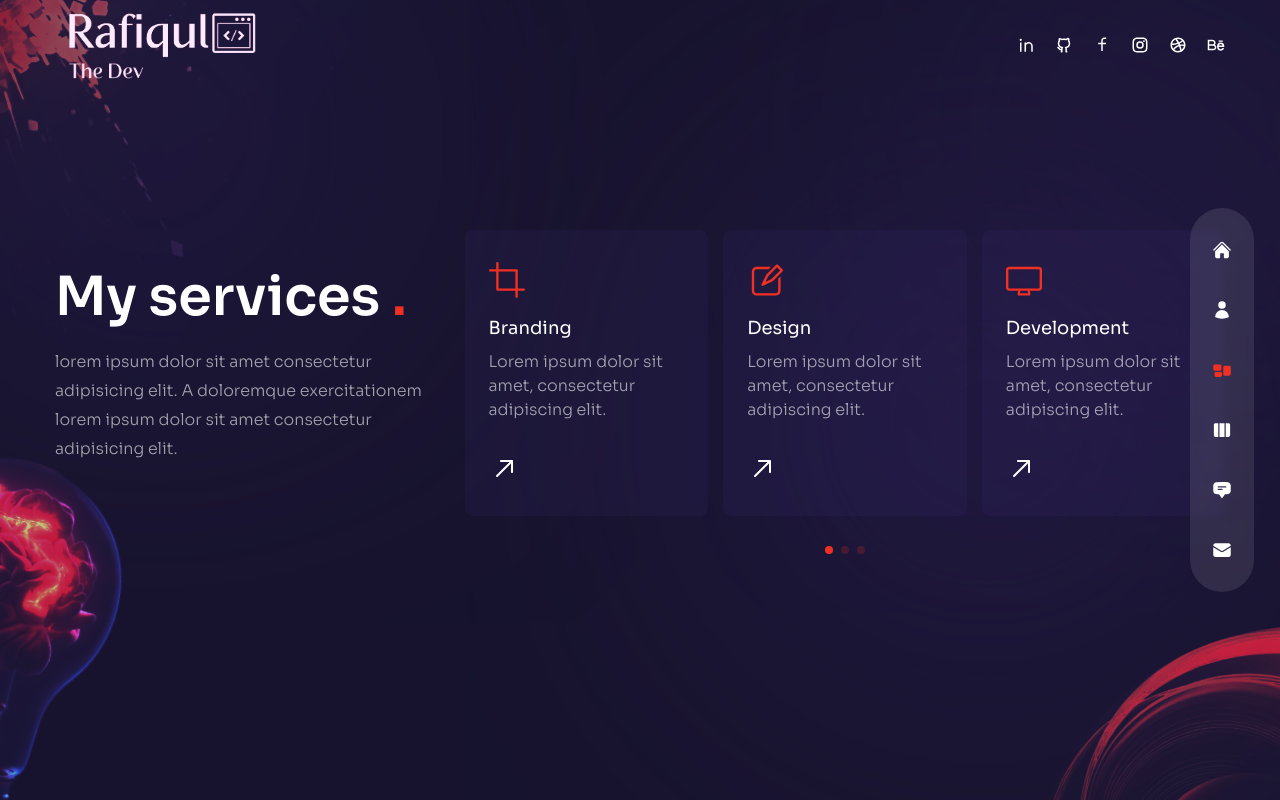
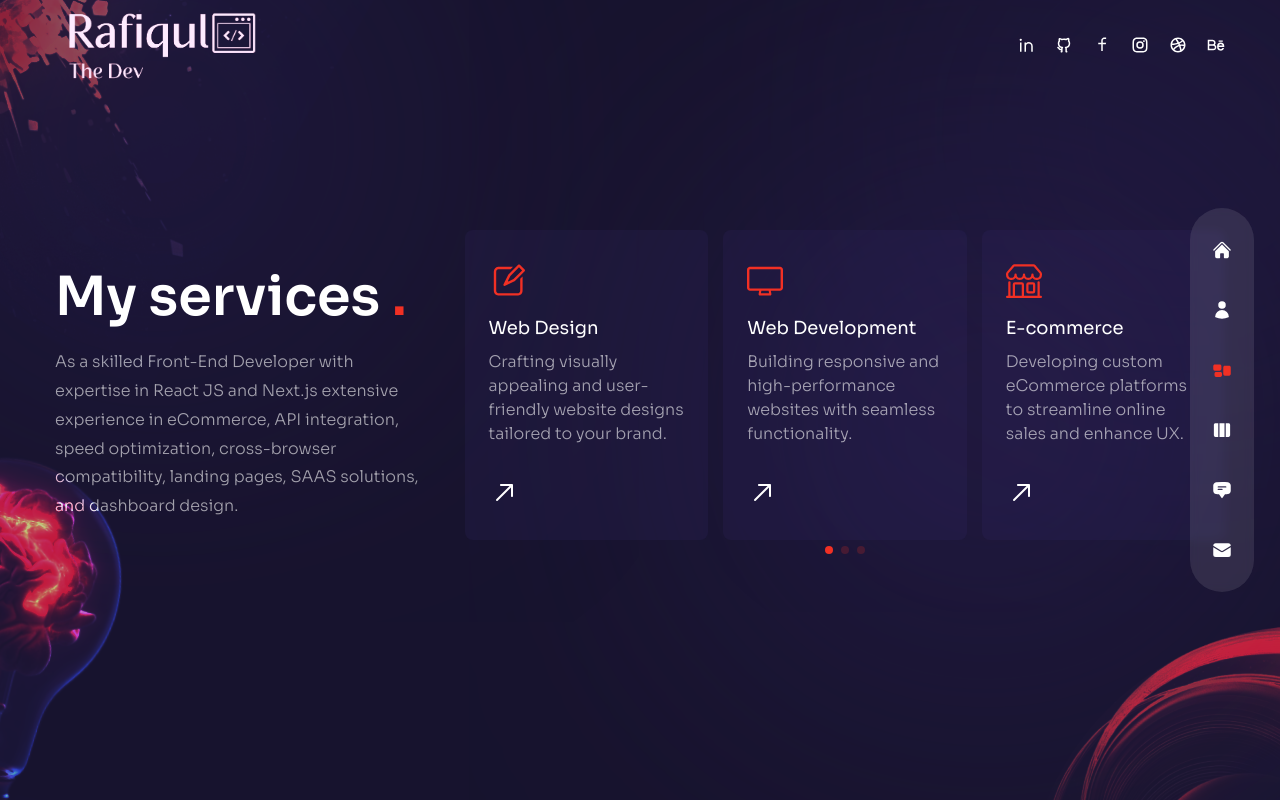
Before and after one commit to Mr-Rafiqul-Islam/portfolio-using-nextjs, a Next.js app: page /services in a window 1280 px wide. Built offline with nearby package versions, Linux system fonts and the light colour scheme.

Commit message:
Updated Content

```diff
--- a/components/ResumeBtn.js
+++ b/components/ResumeBtn.js
@@ -22,7 +22,7 @@ const ResumeBtn = () => {
           className="animate-spin-slow w-full h-full max-w-[170px] max-h-[170px]"
         />
 
-        <HiArrowRight className="absolute text-3xl md:text-4xl md:group-hover:translate-x-2 trasition-all duration-300" />
+        <HiArrowRight className="absolute rotate-90 text-3xl md:text-4xl md:group-hover:translate-y-2 trasition-all duration-300" />
       </Link>
     </div>
   );
--- a/components/ServiceSlider.js
+++ b/components/ServiceSlider.js
@@ -9,40 +9,39 @@ import "swiper/css/free-mode";
 import "swiper/css/autoplay";
 // icons
 import {
-  RxCrop,
   RxPencil2,
   RxDesktop,
-  RxReader,
   RxRocket,
   RxArrowTopRight,
 } from "react-icons/rx";
+import { BsShop, BsWordpress } from "react-icons/bs";
 
 // data
 const serviceData = [
   {
-    icon: <RxCrop />,
-    title: "Branding",
-    description: "Lorem ipsum dolor sit amet, consectetur adipiscing elit.",
-  },
-  {
     icon: <RxPencil2 />,
-    title: "Design",
-    description: "Lorem ipsum dolor sit amet, consectetur adipiscing elit.",
+    title: "Web Design",
+    description: "Crafting visually appealing and user-friendly website designs tailored to your brand.",
   },
   {
     icon: <RxDesktop />,
-    title: "Development",
-    description: "Lorem ipsum dolor sit amet, consectetur adipiscing elit.",
+    title: "Web Development",
+    description: "Building responsive and high-performance websites with seamless functionality.",
   },
   {
-    icon: <RxReader />,
-    title: "Copywriting",
-    description: "Lorem ipsum dolor sit amet, consectetur adipiscing elit.",
+    icon: <BsShop />,
+    title: "E-commerce ",
+    description: "Developing custom eCommerce platforms to streamline online sales and enhance UX.",
+  },
+  {
+    icon: <BsWordpress />,
+    title: "WordPress",
+    description: "Designing and developing high-quality WordPress websites with custom features.",
   },
   {
     icon: <RxRocket />,
-    title: "SEO",
-    description: "Lorem ipsum dolor sit amet, consectetur adipiscing elit.",
+    title: "Software ",
+    description: "Creating scalable and efficient software solutions tailored to your business needs.",
   },
 ];
 
@@ -74,7 +73,7 @@ const ServiceSlider = () => {
             </div>
             {/* arrow */}
             <div className="text-3xl">
-              <RxArrowTopRight className="group-hover:rotate-45 group-hover:text-accent transition-all duration-300 " />
+              <RxArrowTopRight className="group-hover:rotate-45 group-hover:text-accent transition-all duration-300" />
             </div>
           </div>
         </SwiperSlide>
--- a/components/TestimonialSlider.js
+++ b/components/TestimonialSlider.js
@@ -5,21 +5,21 @@ const testimonialData = [
     name: 'Anne Smith',
     position: 'Customer',
     message:
-      'Lorem ipsum dolor sit amet consectetur adipisicing elit. Cum expedita odit beatae, cupiditate saepe quam officia aut placeat quas neque!',
+      'Rafiqul transformed our outdated website into a sleek, modern design that perfectly represents our brand. Highly recommend!',
   },
   {
     image: '/t-avt-2.png',
     name: 'Jane Doe',
     position: 'Customer',
     message:
-      'Lorem ipsum dolor sit amet consectetur adipisicing elit. Cum expedita odit beatae, cupiditate saepe quam officia aut placeat quas neque!',
+      'Our eCommerce sales skyrocketed after Rafiqul built our online store. The functionality is flawless and easy to manage.',
   },
   {
     image: '/t-avt-3.png',
     name: 'Jhon Doe',
     position: 'Customer',
     message:
-      'Lorem ipsum dolor sit amet consectetur adipisicing elit. Cum expedita odit beatae, cupiditate saepe quam officia aut placeat quas neque!',
+      'Rafiqul delivered a custom WordPress site that exceeded our expectations. Fast, secure, and user-friendly!',
   },
 ];
 
--- a/pages/index.js
+++ b/pages/index.js
@@ -32,7 +32,7 @@ const Home = () => {
             exit="hidden"
             className="max-w-sm xl:max-w-xl mx-auto xl:mx-0 mb-10 xl:mb-16"
           >
-            Hi, I'm Md. Rafiqul Islam! I'm a web developer with a good amount of experience and knowledge. I really enjoy creating websites that look great and are easy to use. I've been doing this for a few years now and have become skilled in the different parts of web development.
+            Hi, I’m Md. Rafiqul Islam! I’m a web developer with a good amount of experience and knowledge. I really enjoy creating websites that look great and are easy to use. I’ve been doing this for a few years now and have become skilled in the different parts of web development.
           </motion.p>
           {/* btn */}
           <div className="flex justify-center xl:hidden relative">
--- a/pages/services/index.js
+++ b/pages/services/index.js
@@ -33,9 +33,7 @@ const Services = () => {
               exit="hidden"
               className="mb-4 max-w-[400px] mx-auto lg:mx-0"
             >
-              lorem ipsum dolor sit amet consectetur adipisicing elit. A
-              doloremque exercitationem lorem ipsum dolor sit amet consectetur
-              adipisicing elit.
+              As a skilled Front-End Developer with expertise in React JS and Next.js extensive experience in eCommerce, API integration, speed optimization, cross-browser compatibility, landing pages, SAAS solutions, and dashboard design.
             </motion.p>
           </div>
           {/* slider */}
--- a/pages/work/index.js
+++ b/pages/work/index.js
@@ -33,9 +33,7 @@ const Work = () => {
               exit="hidden"
               className="mb-4 max-w-[400px] mx-auto lg:mx-0"
             >
-              lorem ipsum dolor sit amet consectetur adipisicing elit. A
-              doloremque exercitationem lorem ipsum dolor sit amet consectetur
-              adipisicing elit.
+              I’m excited to take on new projects and continue growing as a web developer. I’m also passionate about new technologies and problem-solving, eager to collaborate on exceptional web projects! Let’s create some awesome websites together!
             </motion.p>
           </div>
           {/* slider */}
--- a/styles/globals.css
+++ b/styles/globals.css
@@ -29,10 +29,10 @@
     @apply text-[35px] leading-tight md:text-[60px] md:leading-[1.3] mb-8 font-semibold;
   }
   .h2 {
-    @apply text-[35px] leading-tight md:text-[54px] md:leading-[1.3] mb-4 font-semibold;
+    @apply text-[24px] sm:text-[35px] leading-tight md:text-[54px] md:leading-[1.3] mb-4 font-semibold;
   }
   p {
-    @apply leading-[1.8] text-white/60 font-light;
+    @apply leading-[1.5] sm:leading-[1.8] text-white/60 font-light;
   }
   .btn,
   .input {
```
